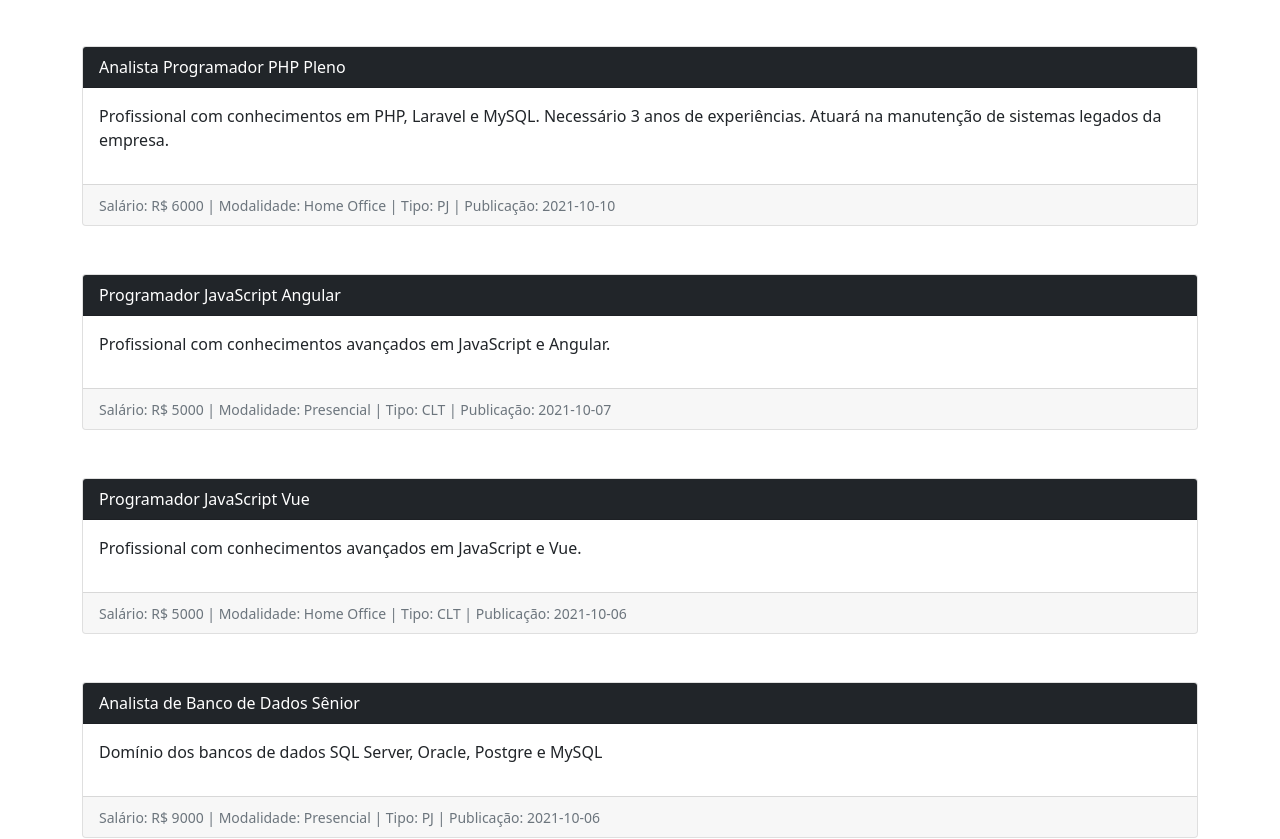
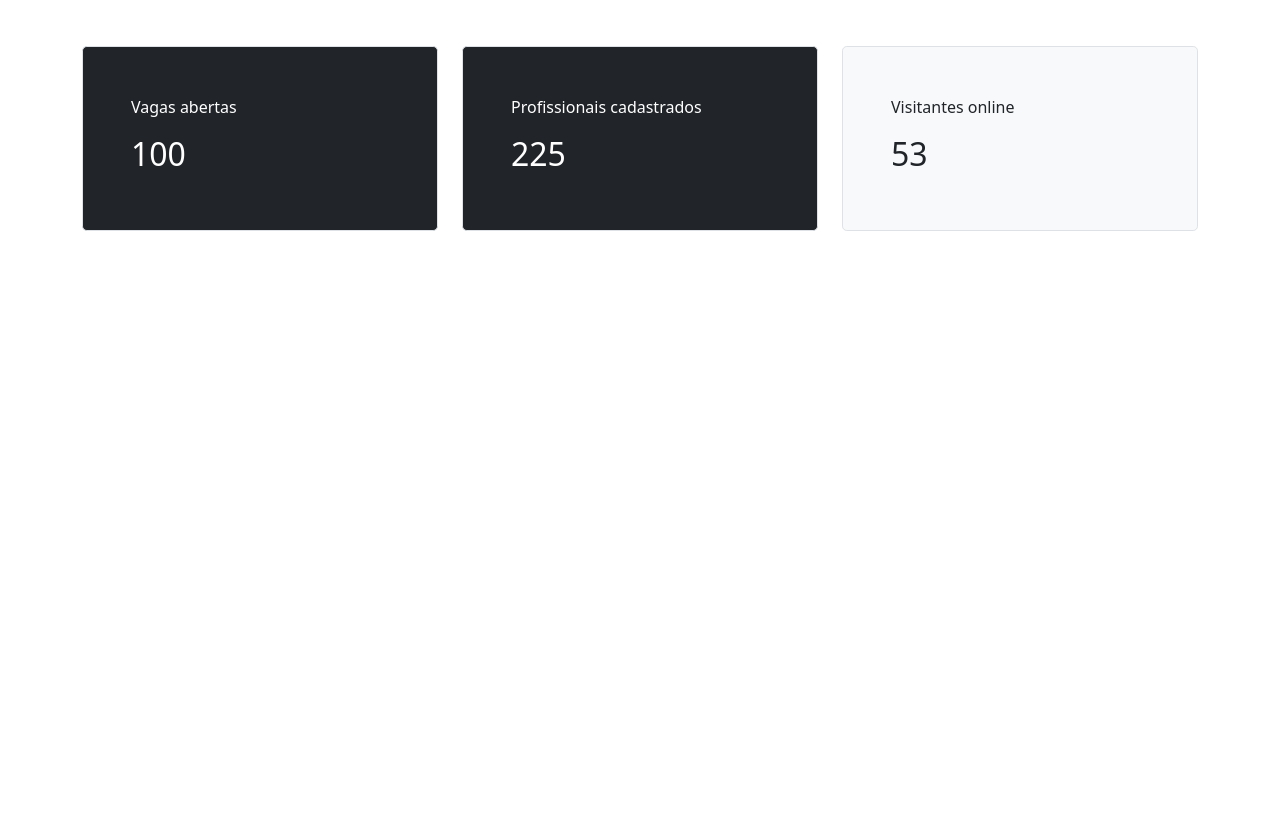
Before and after one commit to murilloaguiar/vagas-front, a Vue app: page / in a window 1280 px wide. Shown: the part 530-1369 px from the top of the page. After the commit the page ends 800 px from the top, so only its background shows below. Built offline with nearby package versions, Linux system fonts and the light colour scheme.

Commit message:
Mostrando vaga e tipo corretamente, implementado a data da publicação

```diff
--- a/src/components/comuns/Vaga.vue
+++ b/src/components/comuns/Vaga.vue
@@ -10,7 +10,7 @@
       </div>
 
       <div class="card-footer">
-         <small class="text-muted">Salário: R$ {{salario}} | Modalidade: {{modalidade}} | Tipo: {{tipo}} | Publicação: {{publicacao}}</small>
+         <small class="text-muted">Salário: R$ {{salario}} | Modalidade: {{getModalidade}} | Tipo: {{getTipo}} | Publicação: {{getPublicacao}}</small>
       </div>
    </div>
 
@@ -58,6 +58,32 @@
          },
       },
 
+      computed:{
+         getModalidade(){
+            switch (this.modalidade) {
+               case "1": return "Home Office"
+               case "2": return "Presencial"
+
+            }
+            return ''
+         },
+
+         getTipo(){
+
+            switch (this.tipo) {
+               case "1": return "CLT"
+               case "2": return "PJ"
+
+            }
+            return ''
+         },
+
+         getPublicacao(){
+            let dataPublicacao = new Date(this.publicacao)
+            return dataPublicacao.toLocaleDateString('pt-BR')
+         }
+      }
+
       /*created(){
          console.log('tituloVagaTeste '+typeof this.tituloVagaTeste)
          console.log('descricaoVaga '+typeof this.descricaoVaga)
--- a/src/components/views/Home.vue
+++ b/src/components/views/Home.vue
@@ -75,48 +75,7 @@
 
       data: ()=>({
          usuariosOnline: 0,
-         vagas: [
-            {
-               titulo: 'Analista Programador PHP Pleno',
-               descricao: 'Profissional com conhecimentos em PHP, Laravel e MySQL. Necessário 3 anos de experiências. Atuará na manutenção de sistemas legados da empresa.',
-               salario: 6000,
-               modalidade: 'Home Office',
-               tipo: 'PJ',
-               publicacao: '2021-10-10'
-            },
-            {
-               titulo: 'Programador JavaScript Angular',
-               descricao: 'Profissional com conhecimentos avançados em JavaScript e Angular.',
-               salario: 5000,
-               modalidade: 'Presencial',
-               tipo: 'CLT',
-               publicacao: '2021-10-07'
-            },
-            {
-               titulo: 'Programador JavaScript Vue',
-               descricao: 'Profissional com conhecimentos avançados em JavaScript e Vue.',
-               salario: 5000,
-               modalidade: 'Home Office',
-               tipo: 'CLT',
-               publicacao: '2021-10-06'
-            },
-            {
-               titulo: 'Analista de Banco de Dados Sênior',
-               descricao: 'Domínio dos bancos de dados SQL Server, Oracle, Postgre e MySQL',
-               salario: 9000,
-               modalidade: 'Presencial',
-               tipo: 'PJ',
-               publicacao: '2021-10-06'
-            },
-            {
-               titulo: 'Programador Web Júnior',
-               descricao: 'Conhecimentos básicos em HTML, CSS, JavaScript, Bootstrap, PHP e MySQL',
-               salario: 3000,
-               modalidade: 'Presencial',
-               tipo: 'CLT',
-               publicacao: '2021-10-05'
-            }
-         ]
+         vagas: []
       }),
 
       methods:{
@@ -125,11 +84,16 @@
          }
       },
 
-      //-----Hooks
+      activated(){ //não pode ser o mounted porque o componente é montado apenas uma vez, após isso ele fica inativo ou ativo por causa do keep alive
+
+         this.vagas = JSON.parse(localStorage.getItem('vagas'))
+         //array de objetos
+      },
+
       created(){
-         console.log('Criado',this.teste)
          setInterval(this.getUsuariosOnline, 2000);
-      },/*
+      },
+      /*-----Hooks
       activated(){
          console.log('Componente é ativado')
       },
--- a/src/components/views/PublicarVaga.vue
+++ b/src/components/views/PublicarVaga.vue
@@ -60,7 +60,7 @@
       </div>
 
       <div class="row mt-3">
-         {{titulo}} | {{descricao}} | {{salario}} | {{modalidade}} | {{tipo}}
+
          <div class="col">
             <button type="submit" class="btn btn-primary" @click="salvarVaga()">Cadastrar</button>
          </div>
@@ -87,16 +87,20 @@
 
             let vagas = JSON.parse(localStorage.getItem('vagas')) ?? []
 
+            let tempoDecorrido = Date.now()
+            let dataAtual = new Date(tempoDecorrido)
+
             vagas.push({
                titulo: this.titulo,
                descricao: this.descricao,
                salario: this.salario,
                modalidade: this.modalidade,
-               tipo: this.tipo
+               tipo: this.tipo,
+               publicacao: dataAtual.toISOString() //timezone UTC
             })
 
-            // console.log(vaga)
-            // console.log(JSON.stringify(vaga))
+            // console.log(vagas)
+            // console.log(JSON.stringify(vagas))
             // convertendo o objeto em uma string
             localStorage.setItem('vagas', JSON.stringify(vagas));
 
```
